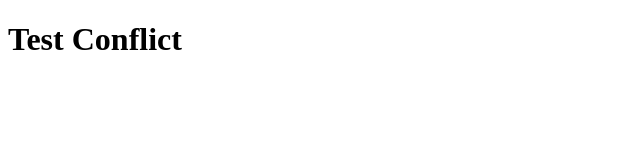
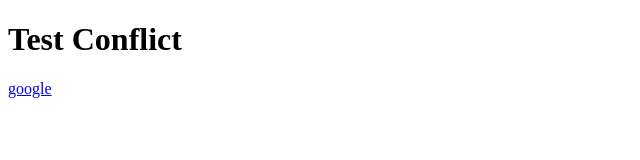
Before and after one commit to NguyenNhatVuong99/test_conflict, a plain HTML site: page index.html in a window 1280 px wide. Shown: the full height of the page, 0-640 px from the left. Drawn offline with Linux system fonts and the light colour scheme.

Commit message:
add google link

```diff
--- a/index.html
+++ b/index.html
@@ -1,12 +1,16 @@
 <!DOCTYPE html>
 <html lang="en">
+
 <head>
     <meta charset="UTF-8">
     <meta http-equiv="X-UA-Compatible" content="IE=edge">
     <meta name="viewport" content="width=device-width, initial-scale=1.0">
     <title>Document</title>
 </head>
+
 <body>
     <h1>Test Conflict</h1>
+    <a href="http://google.com">google</a>
 </body>
+
 </html>
```
